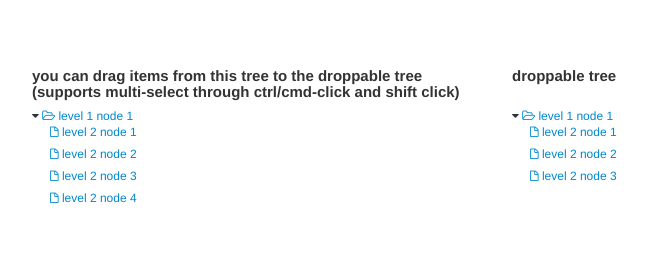
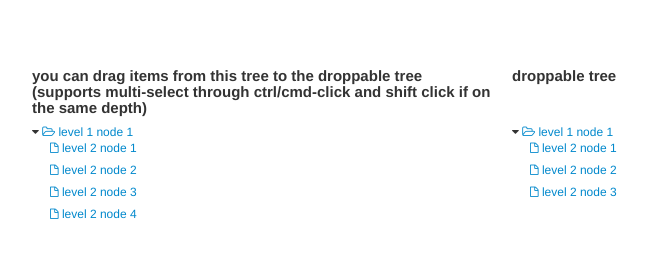
Before and after one commit to berwin9/treedragndropdemo, a website: page index.html in a window 1280 px wide. Shown: the whole page, without its empty margins (138-786 px from the left). Drawn offline with Linux system fonts and the light colour scheme.

Commit message:
chore: minor edit to instruction

```diff
--- a/index.html
+++ b/index.html
@@ -12,7 +12,7 @@
         <div class="container" data-ng-controller="DemoCtrl as demo">
             <div class="row">
                 <div class="span6">
-                    <h4>you can drag items from this tree to the droppable tree (supports multi-select through ctrl/cmd-click and shift click)</h4>
+                    <h4>you can drag items from this tree to the droppable tree (supports multi-select through ctrl/cmd-click and shift click if on the same depth)</h4>
                 </div>
                 <div class="span6">
                     <h4>droppable tree</h4>
```
